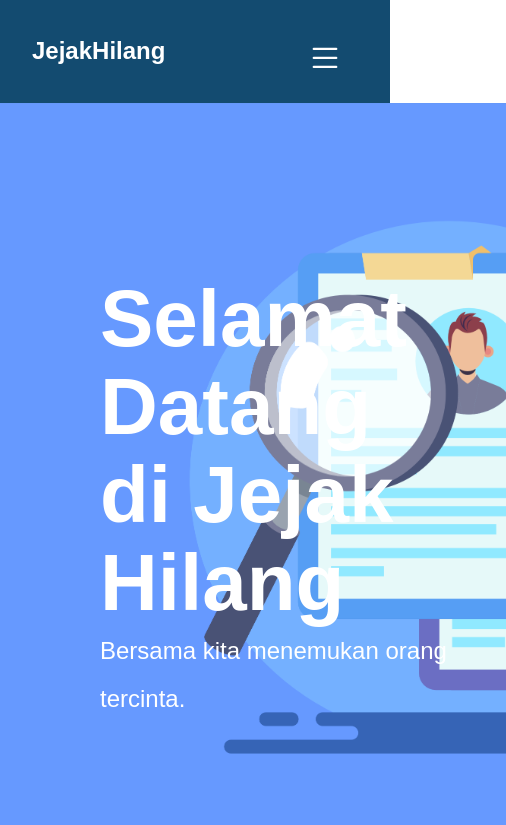
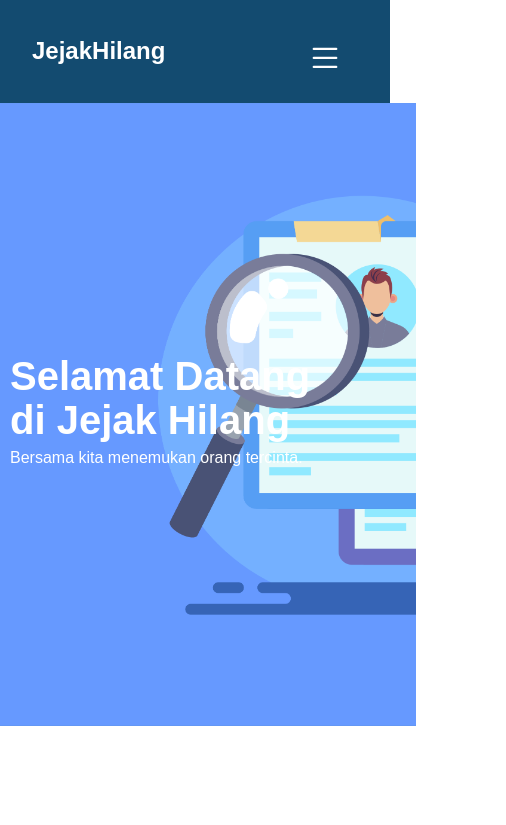
Before and after one commit to TifaAmal1na/JejakHilang, a website built with webpack: page front_end/templates/index.html in a window 390 px wide. Shown: the top 825 px of the page, 506 px wide, since content can reach past the window. Built offline with nearby package versions, Linux system fonts and the light colour scheme; files whose address does not match are found by name.

Commit message:
menambahkan hero element

```diff
--- a/front_end/assets/style.css
+++ b/front_end/assets/style.css
@@ -504,8 +504,10 @@ footer {
   transform: translate(-50%, -50%);
   color: white; /* Warna teks */
   text-align: left;
+  padding: 20px; /* Memberikan padding agar teks tidak menempel ke tepi */
 }
 
+/* Judul */
 .hero h1 {
   font-size: 5rem;
   margin: 0;
@@ -514,9 +516,51 @@ footer {
   line-height: 1.1;
 }
 
+/* Paragraf */
 .hero p {
   font-size: 1.5rem;
   margin: 0;
   text-align: left; /* Rata kiri */
   line-height: 2;
 }
+
+/* Responsif: Untuk layar yang lebih kecil */
+@media (max-width: 1200px) {
+  .hero h1 {
+    font-size: 4rem; /* Menyesuaikan ukuran font untuk layar lebih kecil */
+  }
+  .hero p {
+    font-size: 1.3rem; /* Menyesuaikan ukuran font untuk paragraf */
+  }
+  .hero {
+    padding-left: 50px; /* Mengurangi padding kiri */
+  }
+}
+
+@media (max-width: 768px) {
+  .hero h1 {
+    font-size: 3rem; /* Ukuran font lebih kecil untuk tablet */
+  }
+  .hero p {
+    font-size: 1.2rem; /* Ukuran font lebih kecil untuk tablet */
+  }
+  .hero {
+    padding-left: 20px; /* Lebih kecil padding pada layar lebih kecil */
+  }
+}
+
+@media (max-width: 480px) {
+  .hero h1 {
+    font-size: 2.5rem; /* Ukuran font lebih kecil untuk smartphone */
+  }
+  .hero p {
+    font-size: 1rem; /* Ukuran font lebih kecil untuk smartphone */
+  }
+  .hero {
+    height: 70vh; /* Mengurangi tinggi pada layar kecil */
+    padding-left: 10px; /* Padding lebih kecil */
+  }
+  .hero-content {
+    padding: 10px; /* Padding lebih kecil untuk konten */
+  }
+}
```
